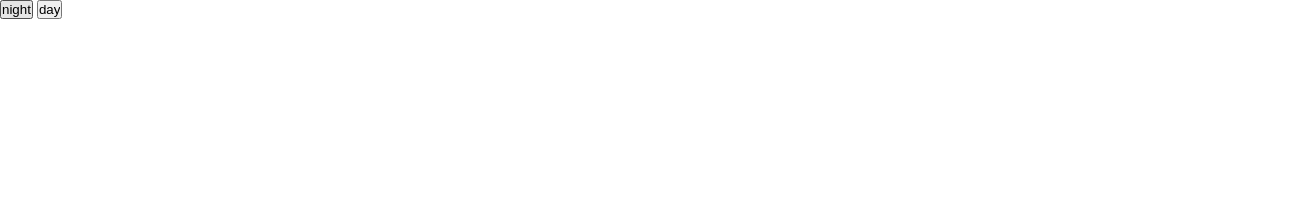
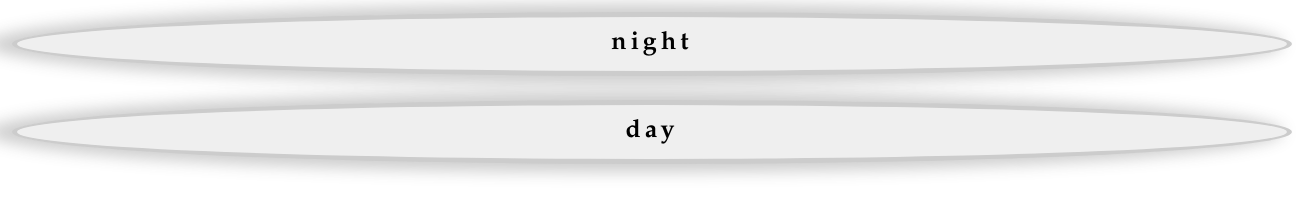
Before and after one commit to ellachoy/frontend_review, a plain HTML site: page index.html in a window 1280 px wide. Shown: the whole page, 1304 px wide, since content can reach past the window. Drawn offline with Linux system fonts and the light colour scheme.

Commit message:
button_style

```diff
--- a/style.css
+++ b/style.css
@@ -20,7 +20,7 @@
 div{
     display: flex;
 }
-/* input[type="button"] {
+input[type="button"] {
     width:100%;
     height:100%;
     padding:var(--padding);
@@ -34,4 +34,4 @@ div{
     font-size: 25px;
     line-height: 1.2;
     letter-spacing: 0.161em;
-} */
+}
```
